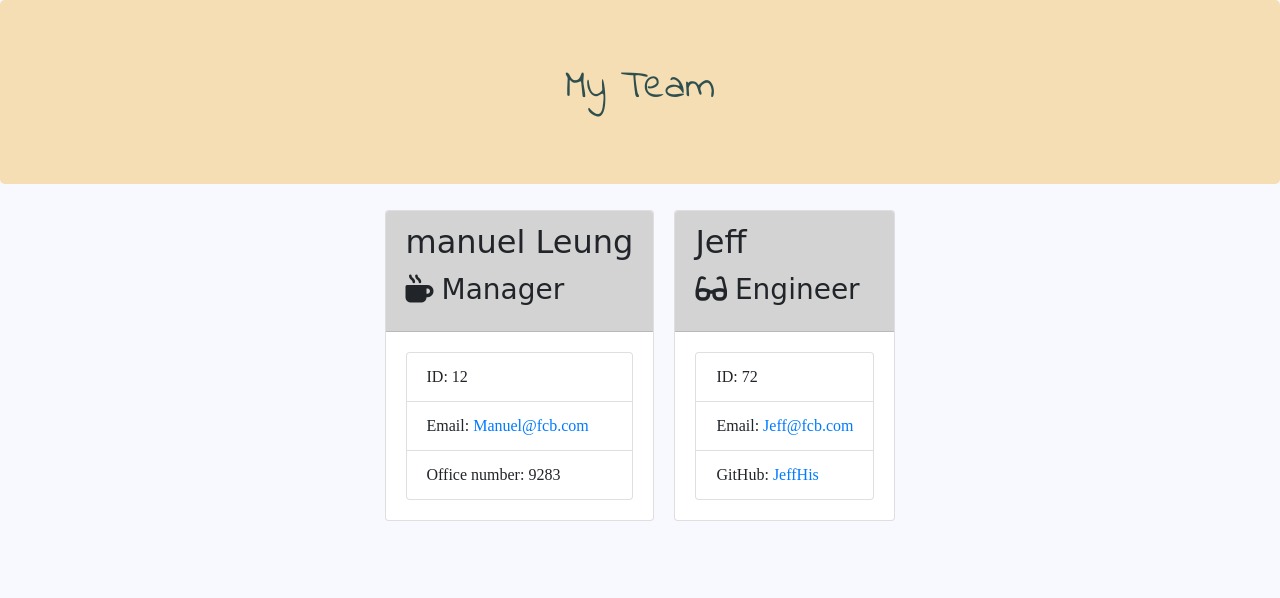
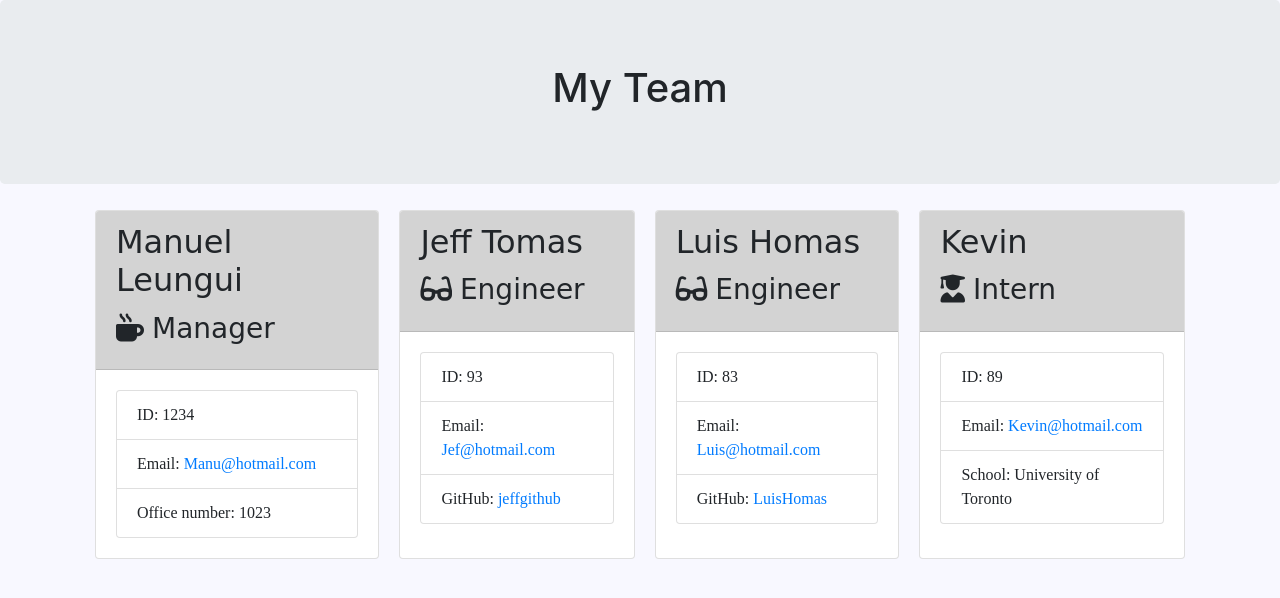
Before and after one commit to manuelleungchen/Team-Profile-Generator, a website: page output/team.html in a window 1280 px wide. Drawn offline with nearby package versions, Linux system fonts and the light colour scheme; a web font is replaced by a local one.

```diff
--- a/output/team.html
+++ b/output/team.html
@@ -8,19 +8,14 @@
     <title>My Team</title>
     <link rel="stylesheet" href="https://stackpath.bootstrapcdn.com/bootstrap/4.3.1/css/bootstrap.min.css"
         integrity="sha384-ggOyR0iXCbMQv3Xipma34MD+dH/1fQ784/j6cY/iJTQUOhcWr7x9JvoRxT2MZw1T" crossorigin="anonymous">
-    <link rel="stylesheet" href="../assets/css/style.css">
-    <script src="https://kit.fontawesome.com/c502137733.js"></script>
-
-    <link
-        href="https://fonts.googleapis.com/css2?family=Big+Shoulders+Inline+Text:wght@400;500&family=Indie+Flower&family=Texturina:wght@700&display=swap"
-        rel="stylesheet">
-
+        <link rel="stylesheet" href="../assets/css/style.css">
+        <script src="https://kit.fontawesome.com/c502137733.js"></script>
 </head>
 
 <body>
     <div class="container-fluid">
         <div class="row">
-            <div class="col-12 jumbotron mb-3 team-heading" id="team-heading">
+            <div class="col-12 jumbotron mb-3 team-heading">
                 <h1 class="text-center">My Team</h1>
             </div>
         </div>
@@ -30,27 +25,53 @@
             <div class="team-area col-12 d-flex justify-content-center">
                 <div class="card employee-card">
     <div class="card-header">
-        <h2 class="card-title">manuel Leung</h2>
+        <h2 class="card-title">Manuel Leungui</h2>
         <h3 class="card-title"><i class="fas fa-mug-hot mr-2"></i>Manager</h3>
     </div>
     <div class="card-body">
         <ul class="list-group">
-            <li class="list-group-item">ID: 12</li>
-            <li class="list-group-item">Email: <a href="mailto:Manuel@fcb.com">Manuel@fcb.com</a></li>
-            <li class="list-group-item">Office number: 9283</li>
+            <li class="list-group-item">ID: 1234</li>
+            <li class="list-group-item">Email: <a href="mailto:Manu@hotmail.com">Manu@hotmail.com</a></li>
+            <li class="list-group-item">Office number: 1023</li>
         </ul>
     </div>
 </div>
 <div class="card employee-card">
     <div class="card-header">
-        <h2 class="card-title">Jeff</h2>
+        <h2 class="card-title">Jeff Tomas</h2>
         <h3 class="card-title"><i class="fas fa-glasses mr-2"></i>Engineer</h3>
     </div>
     <div class="card-body">
         <ul class="list-group">
-            <li class="list-group-item">ID: 72</li>
-            <li class="list-group-item">Email: <a href="mailto:Jeff@fcb.com">Jeff@fcb.com</a></li>
-            <li class="list-group-item">GitHub: <a href="https://github.com/JeffHis" target="_blank" rel="noopener noreferrer">JeffHis</a></li>
+            <li class="list-group-item">ID: 93</li>
+            <li class="list-group-item">Email: <a href="mailto:Jef@hotmail.com">Jef@hotmail.com</a></li>
+            <li class="list-group-item">GitHub: <a href="https://github.com/jeffgithub" target="_blank" rel="noopener noreferrer">jeffgithub</a></li>
+        </ul>
+    </div>
+</div>
+<div class="card employee-card">
+    <div class="card-header">
+        <h2 class="card-title">Luis Homas</h2>
+        <h3 class="card-title"><i class="fas fa-glasses mr-2"></i>Engineer</h3>
+    </div>
+    <div class="card-body">
+        <ul class="list-group">
+            <li class="list-group-item">ID: 83</li>
+            <li class="list-group-item">Email: <a href="mailto:Luis@hotmail.com">Luis@hotmail.com</a></li>
+            <li class="list-group-item">GitHub: <a href="https://github.com/LuisHomas" target="_blank" rel="noopener noreferrer">LuisHomas</a></li>
+        </ul>
+    </div>
+</div>
+<div class="card employee-card">
+    <div class="card-header">
+        <h2 class="card-title">Kevin</h2>
+        <h3 class="card-title"><i class="fas fa-user-graduate mr-2"></i>Intern</h3>
+    </div>
+    <div class="card-body">
+        <ul class="list-group">
+            <li class="list-group-item">ID: 89</li>
+            <li class="list-group-item">Email: <a href="mailto:Kevin@hotmail.com">Kevin@hotmail.com</a></li>
+            <li class="list-group-item">School: University of Toronto</li>
         </ul>
     </div>
 </div>
```
Also changed, not shown: README.md, assets/Team_Profile_Generator.png (added).
